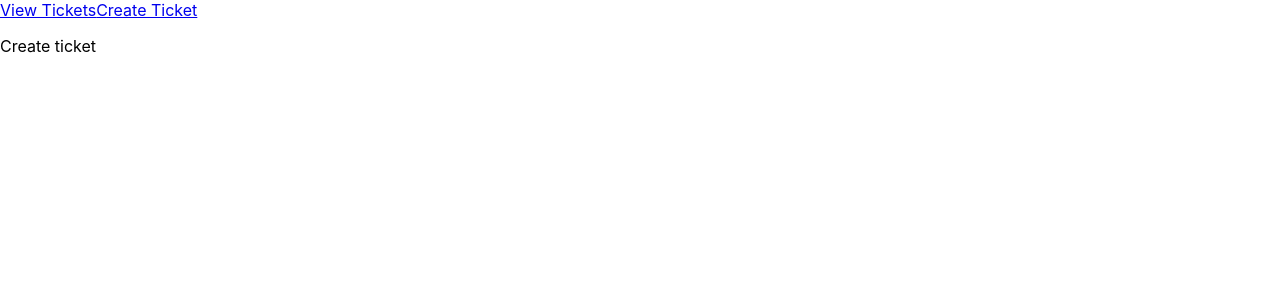
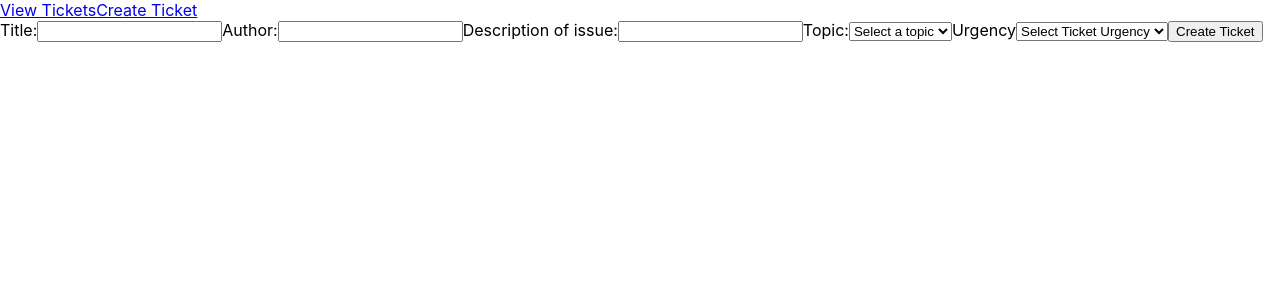
Before and after one commit to georgepemberton1998/sfia-3, a React (Create React App) app in the folder frontend/: page /createTicket in a window 1280 px wide. Shown: the top 300 px of the page. Built offline with nearby package versions, Linux system fonts and the light colour scheme.

Commit message:
add cross origin allow in backend and add create functionality on frontend

```diff
--- a/frontend/src/components/CreateTicket.jsx
+++ b/frontend/src/components/CreateTicket.jsx
@@ -1,9 +1,71 @@
-import React from 'react';
+import React, {useState} from 'react';
+import axios from 'axios';
 
 const CreateTicket = () => {
+    let [title, setTitle] = useState('');
+    let [author, setAuthor] = useState('');
+    let [description, setDescription] = useState('');
+    let [topic, setTopic] = useState('');
+    let [urgency, setUrgency] = useState('');
+    const completed = 0;
+    const ticketCreate = () => {
+        if(title === "" || author === "" || description === "" || topic === "" || urgency === "") {
+            alert("Please complete the ticket request before submitting");
+        }
+        else {
+        axios.post('http://localhost:8082/ticket/createTicket/',{
+            title: title,
+            author: author,
+            description: description,
+            urgency: urgency,
+            topic: topic,
+            completed: completed
+        })
+        .then(function (response) {
+            console.log(response);
+
+        })
+        .catch(function (error) {
+            console.log(error);
+
+        });
+    }
+    }
+
     return (
 
-        <p>Create ticket</p>
+        <>
+            <form onSubmit={ticketCreate}>
+
+                <label>Title:</label>
+                <input type="text" name="title" value={title} onChange={e => setTitle(e.target.value)}/>
+
+                <label>Author:</label>
+                <input type="text" name="author" value={author} onChange={e => setAuthor(e.target.value)}/>
+
+                <label>Description of issue:</label>
+                <input type="text" name="description" value={description} onChange={e => setDescription(e.target.value)}/>
+
+                <label>Topic:</label>
+                <select name="topic" value={topic} onChange={e => setTopic(e.target.value)}>
+                    <option value="">Select a topic</option>
+                    <option value="Software">Software</option>
+                    <option value="Hardware">Hardware</option>
+                    <option value="Other">Other</option>
+                </select>
+
+                <label>Urgency</label>
+                <select name="urgency" value={urgency} onChange={e => setUrgency(e.target.value)}>
+                    <option value="">Select Ticket Urgency</option>
+                    <option value="Very Urgent">Very Urgent</option>
+                    <option value="Urgent">Urgent</option>
+                    <option value="Not Urgent">Not Urgent</option>
+                </select>
+
+                <input type="submit" value="Create Ticket"/>
+
+            </form>
+        </>
 
     );
 }
--- a/frontend/src/components/ViewTickets.jsx
+++ b/frontend/src/components/ViewTickets.jsx
@@ -1,6 +1,11 @@
 import React from 'react';
+import axios from 'axios';
 
 const ViewTickets = () => {
+    axios.get('http://localhost:8082/ticket/getTickets')
+    .then((response) => {
+        console.log(response.data);
+    });
     return (
 
         <p>Tickets here</p>
```
Also changed, not shown: 1 other file (tests, documents, lock files or other folders).
